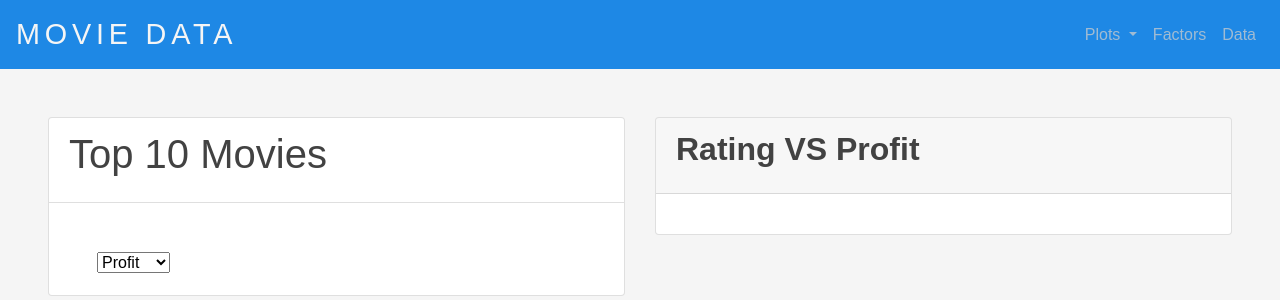
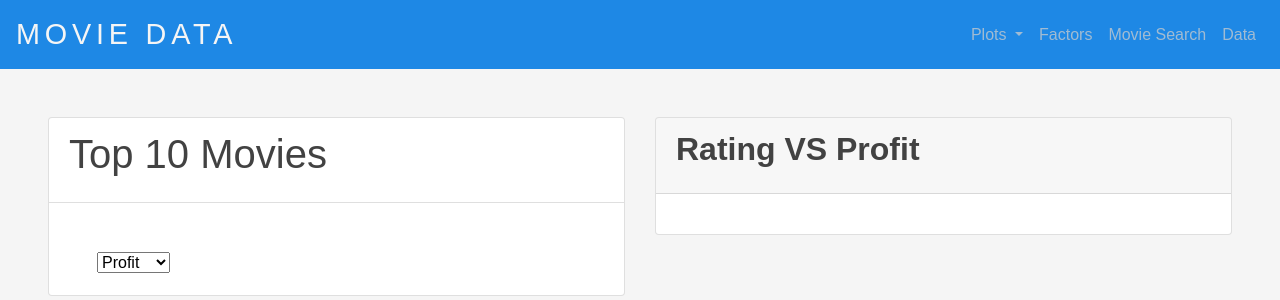
Before and after one commit to RHaile/project-2, a Flask app: page / in a window 1280 px wide. Shown: the top 300 px of the page. Run offline with Flask 2, Linux system fonts and the light colour scheme; data that the repository does not hold is empty; some libraries are stand-ins or nearby versions.

Commit message:
Update top10.html

```diff
--- a/movie-project-hjeon/movie_data/templates/top10.html
+++ b/movie-project-hjeon/movie_data/templates/top10.html
@@ -36,6 +36,9 @@
 
                 <li class="nav-item">
                     <a class="nav-link" href="top10.html">Factors</a>
+                </li>
+                <li class="nav-item">
+                    <a class="nav-link" href="movie_search.html">Movie Search</a>
                 </li>
                 <li class="nav-item">
                     <a class="nav-link" href="data.html">Data </a>
```
